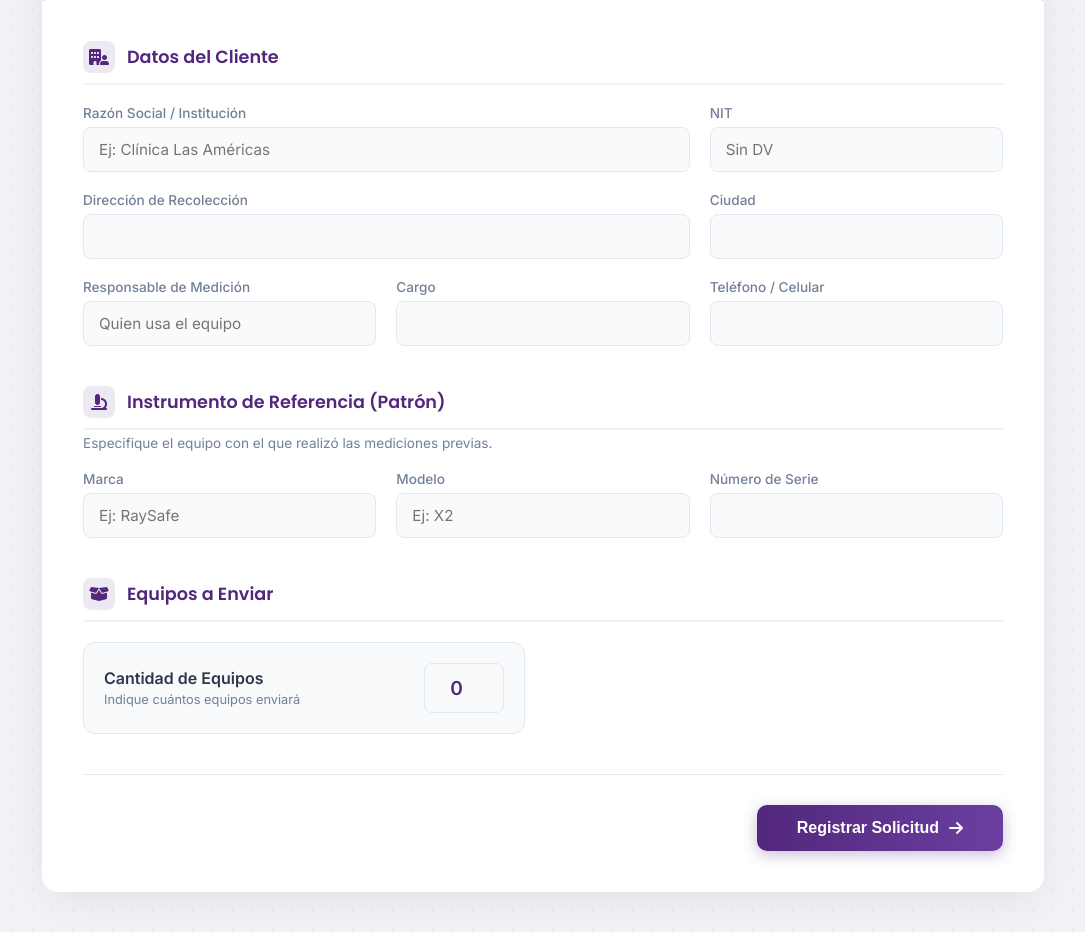
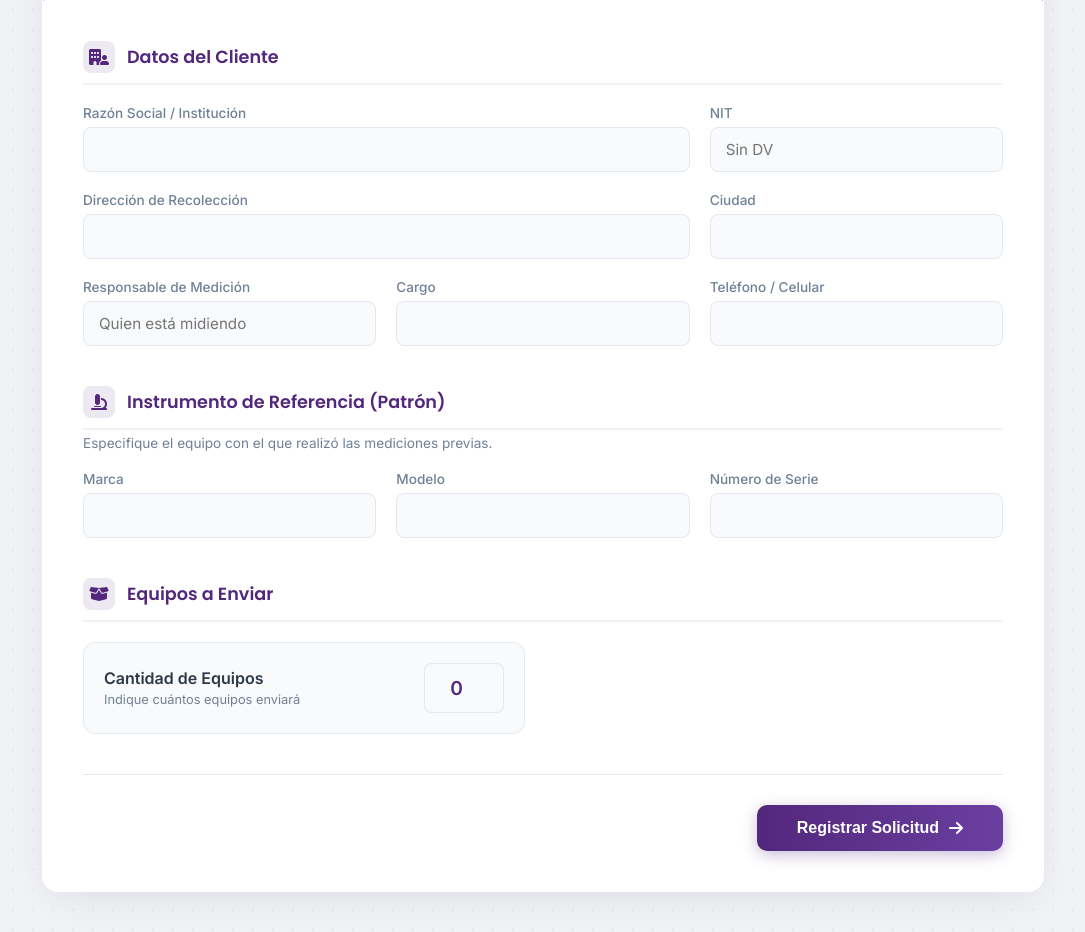
Before and after one commit to coordinacionlcd/SGIL-LCD, a Flask app: page /solicitud-servicio in a window 1280 px wide. Shown: the part 320-1252 px from the top of the page, without its empty margins (97-1182 px from the left). Run offline with Flask 3, Linux system fonts and the light colour scheme; some libraries are stand-ins or nearby versions.

Commit message:
Update solicitud_cliente.html

```diff
--- a/templates/solicitud_cliente.html
+++ b/templates/solicitud_cliente.html
@@ -303,7 +303,7 @@
             <div class="input-grid">
                 <div class="form-group col-8">
                     <label class="form-label">Razón Social / Institución</label>
-                    <input type="text" name="cliente" class="form-control" required placeholder="Ej: Clínica Las Américas">
+                    <input type="text" name="cliente" class="form-control">
                 </div>
                 <div class="form-group col-4">
                     <label class="form-label">NIT</label>
@@ -321,7 +321,7 @@
 
                 <div class="form-group col-4">
                     <label class="form-label">Responsable de Medición</label>
-                    <input type="text" name="responsable_medicion" class="form-control" required placeholder="Quien usa el equipo">
+                    <input type="text" name="responsable_medicion" class="form-control" required placeholder="Quien está midiendo">
                 </div>
                 <div class="form-group col-4">
                     <label class="form-label">Cargo</label>
@@ -346,11 +346,11 @@
             <div class="input-grid">
                 <div class="form-group col-4">
                     <label class="form-label">Marca</label>
-                    <input type="text" name="ref_marca" class="form-control" required placeholder="Ej: RaySafe">
+                    <input type="text" name="ref_marca" class="form-control">
                 </div>
                 <div class="form-group col-4">
                     <label class="form-label">Modelo</label>
-                    <input type="text" name="ref_modelo" class="form-control" required placeholder="Ej: X2">
+                    <input type="text" name="ref_modelo" class="form-control">
                 </div>
                 <div class="form-group col-4">
                     <label class="form-label">Número de Serie</label>
```
